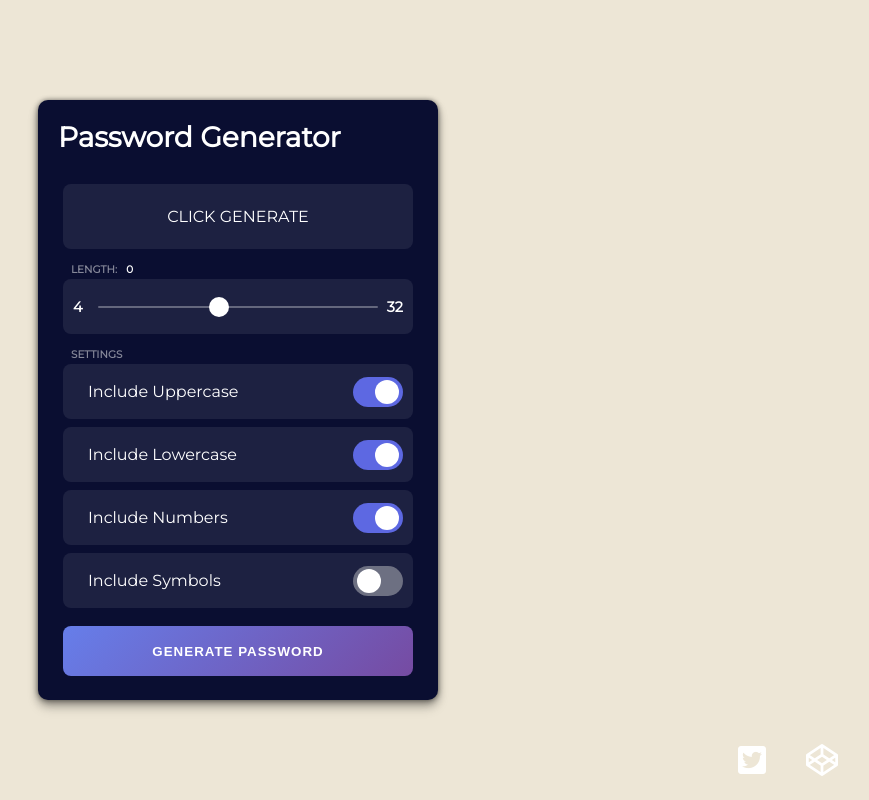
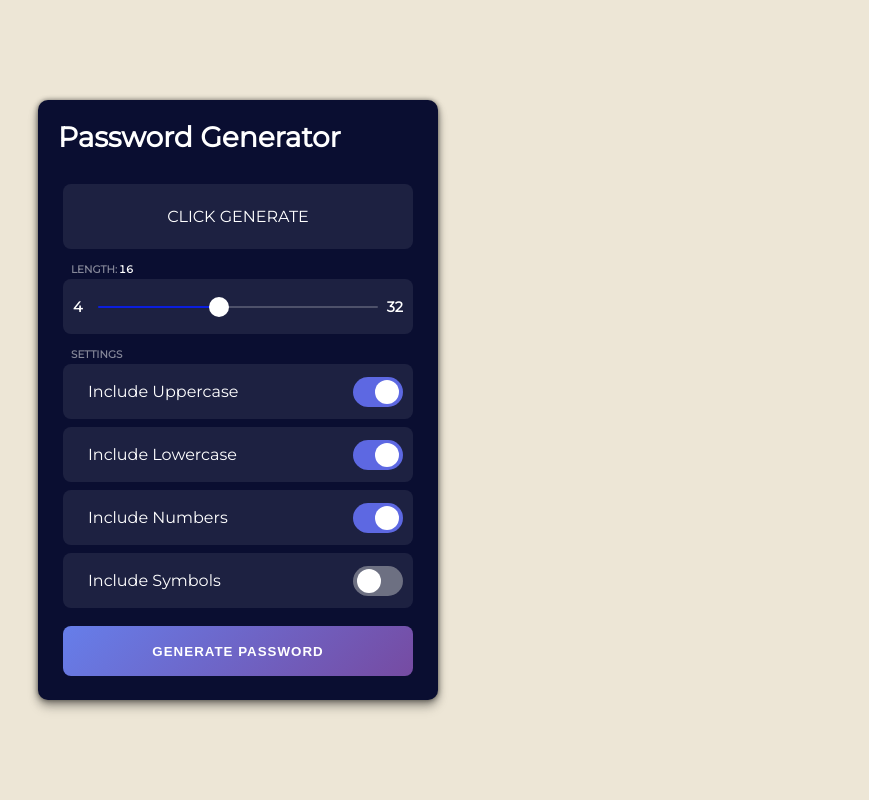
Before and after one commit to siddhbose-kivtechs/passi, a plain HTML site: page index.html in a window 1280 px wide. Shown: the whole page, without its empty margins (402-1271 px from the left). Drawn offline with Linux system fonts and the light colour scheme.

Commit message:
Update index.html

```diff
--- a/index.html
+++ b/index.html
@@ -3,7 +3,7 @@
 <head>
   <meta charset="UTF-8">
     <meta name="viewport" content="width=device-width, initial-scale=1.0">
-  <title>Passi- Random Password Generator </title>
+  <title>Passi- Ai Password Generator </title>
   <link rel='stylesheet' href='https://cdnjs.cloudflare.com/ajax/libs/font-awesome/5.11.2/css/all.min.css'>
 <link rel='stylesheet' href='https://fonts.googleapis.com/css?family=Montserrat&amp;display=swap'><link rel="stylesheet" href="./style.css">
 
@@ -49,10 +49,11 @@
 
 
 <div class="support">
-	<a href="https://twitter.com/DevLoop01" target="_blank"><i class="fab fa-twitter-square"></i></a>
-	<a href="https://codepen.io/dev_loop/" target="_blank"><i class="fab fa-codepen"></i></a>
+
 </div>
 
+<!-- partial -->
+  <script  src="./script.js"></script>
 
 </body>
 </html>
```
